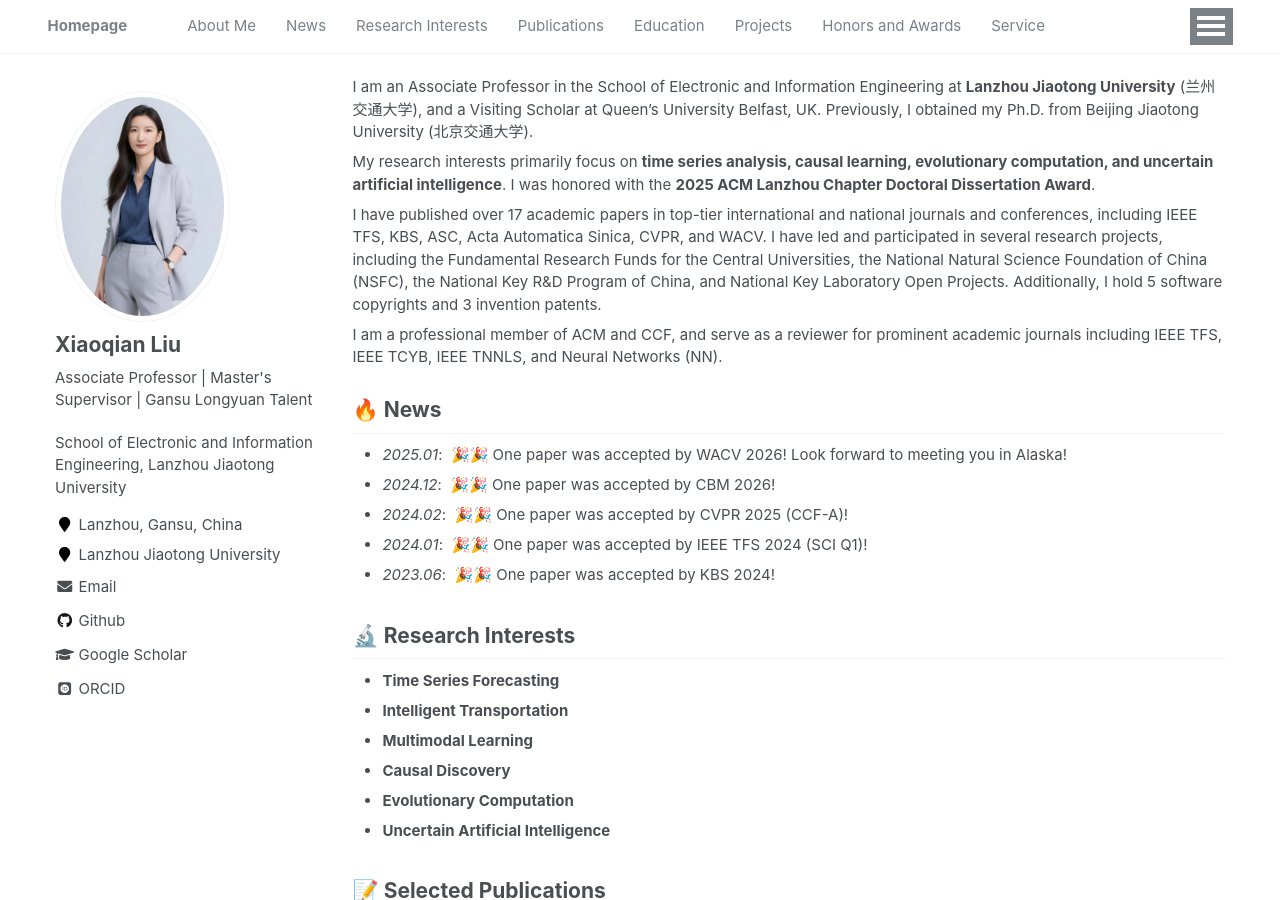
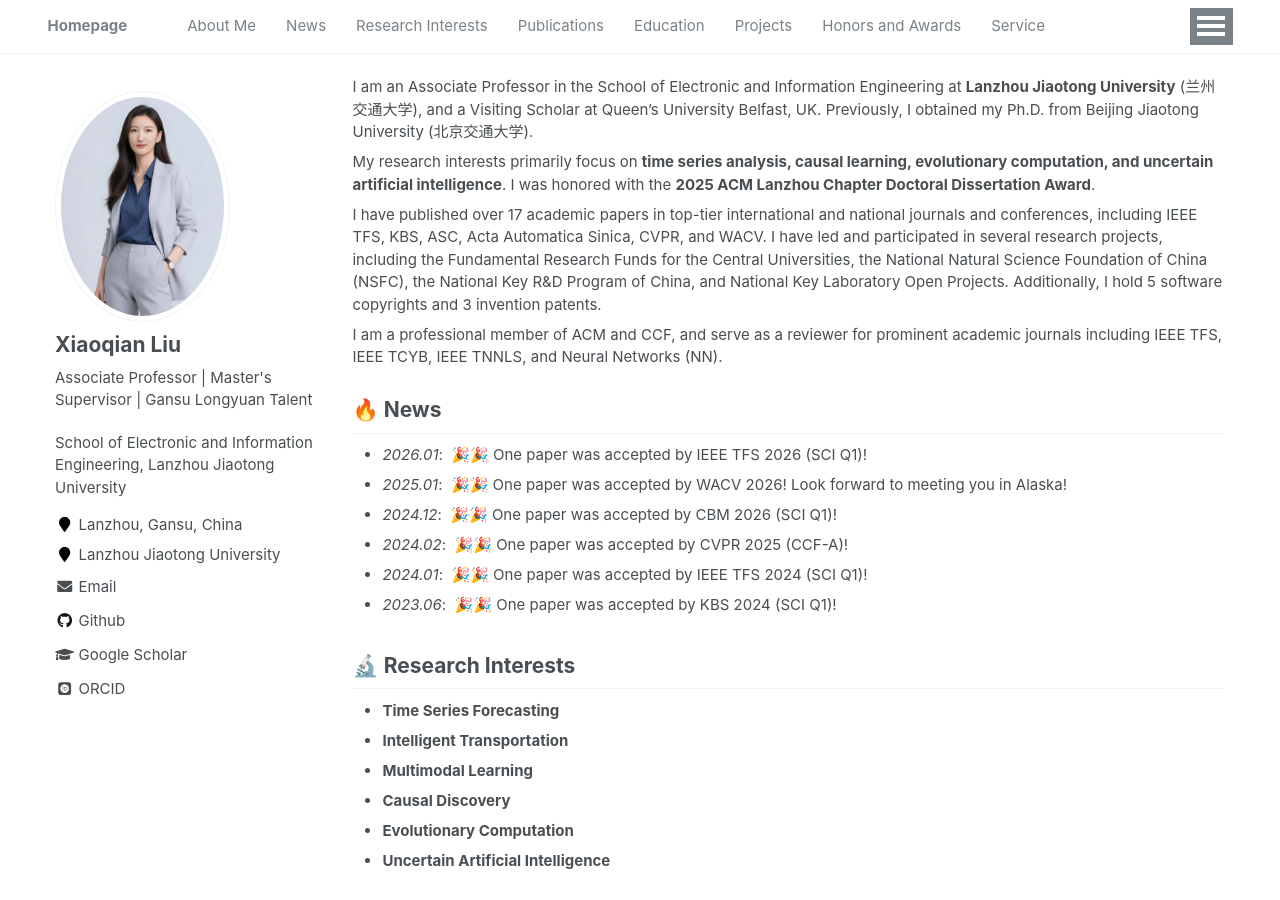
Before and after one commit to xiaoqianliu1/xiaoqianliu1.github.io, a Jekyll site: the page built from _pages/about.md, in a window 1280 px wide and 900 px high. Built offline with Jekyll 4.4.1, drawn with Linux system fonts in a browser that asks for light colours; some web fonts are replaced.

Commit message:
Update about.md

```diff
--- a/_pages/about.md
+++ b/_pages/about.md
@@ -20,11 +20,12 @@ I am a professional member of ACM and CCF, and serve as a reviewer for prominent
 
 <span class='anchor' id='-news'></span>
 # 🔥 News
+- *2026.01*: &nbsp;🎉🎉 One paper was accepted by IEEE TFS 2026 (SCI Q1)!
 - *2025.01*: &nbsp;🎉🎉 One paper was accepted by WACV 2026! Look forward to meeting you in Alaska!
-- *2024.12*: &nbsp;🎉🎉 One paper was accepted by CBM 2026!
+- *2024.12*: &nbsp;🎉🎉 One paper was accepted by CBM 2026 (SCI Q1)!
 - *2024.02*: &nbsp;🎉🎉 One paper was accepted by CVPR 2025 (CCF-A)!
 - *2024.01*: &nbsp;🎉🎉 One paper was accepted by IEEE TFS 2024 (SCI Q1)!
-- *2023.06*: &nbsp;🎉🎉 One paper was accepted by KBS 2024!
+- *2023.06*: &nbsp;🎉🎉 One paper was accepted by KBS 2024 (SCI Q1)!
 
 <span class='anchor' id='-research-interests'></span>
 # 🔬 Research Interests
```
